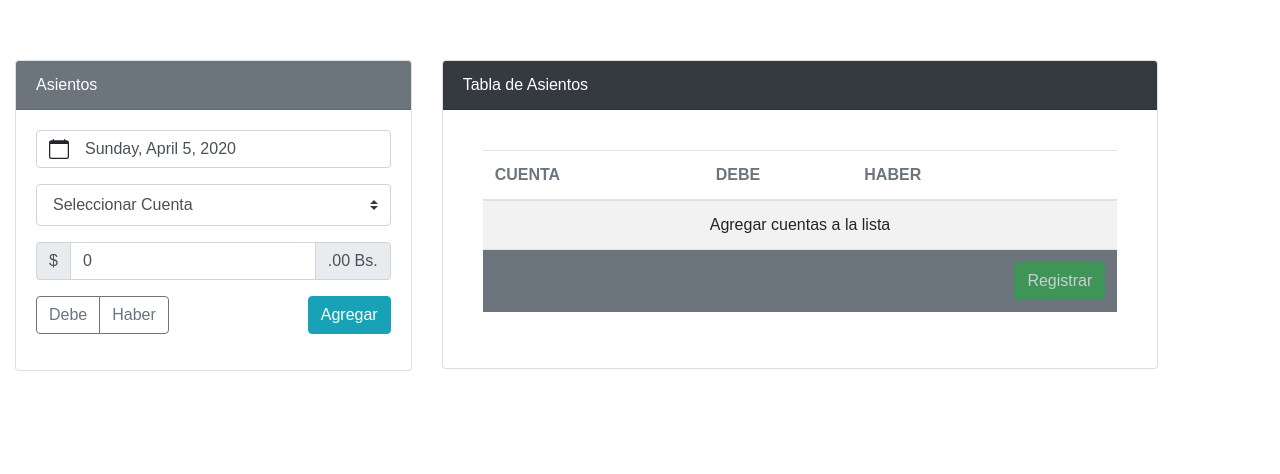
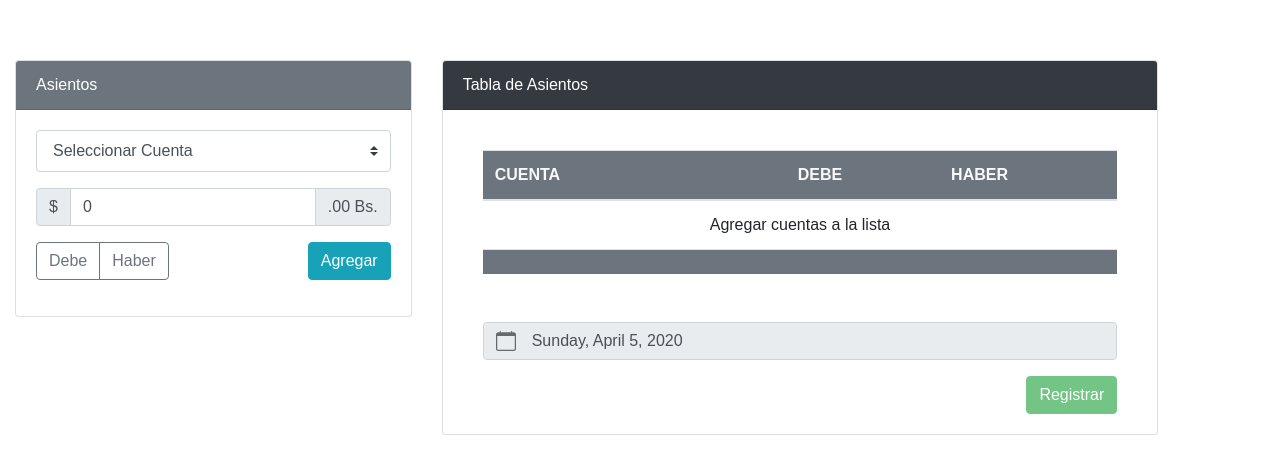
Before and after one commit to vndrd/v-accounting, a Vue app: page / in a window 1280 px wide. Shown: the top 474 px of the page. Built offline with nearby package versions, Linux system fonts and the light colour scheme.

Commit message:
datepicker moved to simpletable, +styles

```diff
--- a/src/components/Formulario.vue
+++ b/src/components/Formulario.vue
@@ -1,9 +1,5 @@
 <template>
     <b-form>
-        <b-form-datepicker class="mb-3"
-            @change="cambiandoFecha"
-            v-model="form.fecha">
-        </b-form-datepicker>
         <b-form-group>
             <Select :form="form" />
         </b-form-group>
@@ -39,8 +35,7 @@ export default {
             form:{
                 cuenta: null,
                 monto: 0,
-                tipo: 'Tipo',
-                fecha: new Date()
+                tipo: 'Tipo'
             }
         }
     },
--- a/src/components/SimpleTable.vue
+++ b/src/components/SimpleTable.vue
@@ -1,8 +1,9 @@
 <template>
-<b-table-simple responsive striped hover>
-  <b-thead class="text-secondary">
+<div>
+<b-table-simple responsive hover>
+  <b-thead class="text-light bg-secondary">
     <b-tr>
-      <b-th style="width: 15rem">CUENTA</b-th>
+      <b-th style="width: 20rem">CUENTA</b-th>
       <b-th style="width: 10rem">DEBE</b-th>
       <b-th style="width: 10rem">HABER</b-th>
       <b-th style="width: 1rem"></b-th>
@@ -15,15 +16,11 @@
         </b-tr>
         <b-tr v-else v-for="cuenta in asientosMasTemporal" :key="cuenta.id">
             <b-td>{{cuenta.nombre}}</b-td>
-            <b-td>
-
-                    {{valueOrZero(cuenta,'Debe')}}
-
+            <b-td class="text-right">
+                {{valueOrBlankSpace(cuenta,'Debe')}}
             </b-td>
-            <b-td>
-
-                    {{valueOrZero(cuenta,'Haber')}}
-
+            <b-td class="text-right">
+                {{valueOrBlankSpace(cuenta,'Haber')}}
             </b-td>
             <b-td style="width: 1rem">
                     <b-button size="sm"
@@ -41,21 +38,28 @@
         <b-td>
             <span class="float-right bold">{{getAsientos.length>0? 'Total: ': ''}}</span>
         </b-td>
-        <b-td>
+        <b-td class="text-right">
             {{getAsientos.length>0? `${sumarDebe}.-`: ''}}
         </b-td>
-        <b-td>
+        <b-td class="text-right">
             {{getAsientos.length>0? `${sumarHaber}.-`: ''}}
         </b-td>
         <b-td>
-            <b-button variant="success"
-                :disabled="sumarHaber!==sumarDebe||getAsientos.length==0">
-                Registrar
-            </b-button>
         </b-td>
     </b-tr>
   </b-tfoot>
 </b-table-simple>
+    <b-form-datepicker class="mb-3 mt-5"
+        @change="cambiandoFecha"
+        :disabled="getAsientos.length==0"
+        v-model="formu.fecha">
+    </b-form-datepicker>
+    <b-button variant="success"
+        class="float-right"
+        :disabled="sumarHaber!==sumarDebe||getAsientos.length==0">
+        Registrar
+    </b-button>
+</div>
 </template>
 
 <script>
@@ -65,12 +69,14 @@ export default {
     props: ['form'],
     data() {
         return {
-
+            formu: {
+                fecha: new Date()
+            }
         }
     },
     methods: {
         ...mapActions(['quitarAsiento']),
-        valueOrZero(cuenta,tipo){
+        valueOrBlankSpace(cuenta,tipo){
             if ( cuenta.tipo === tipo  )
                 return `${cuenta.monto}.-`
             return '';
```
